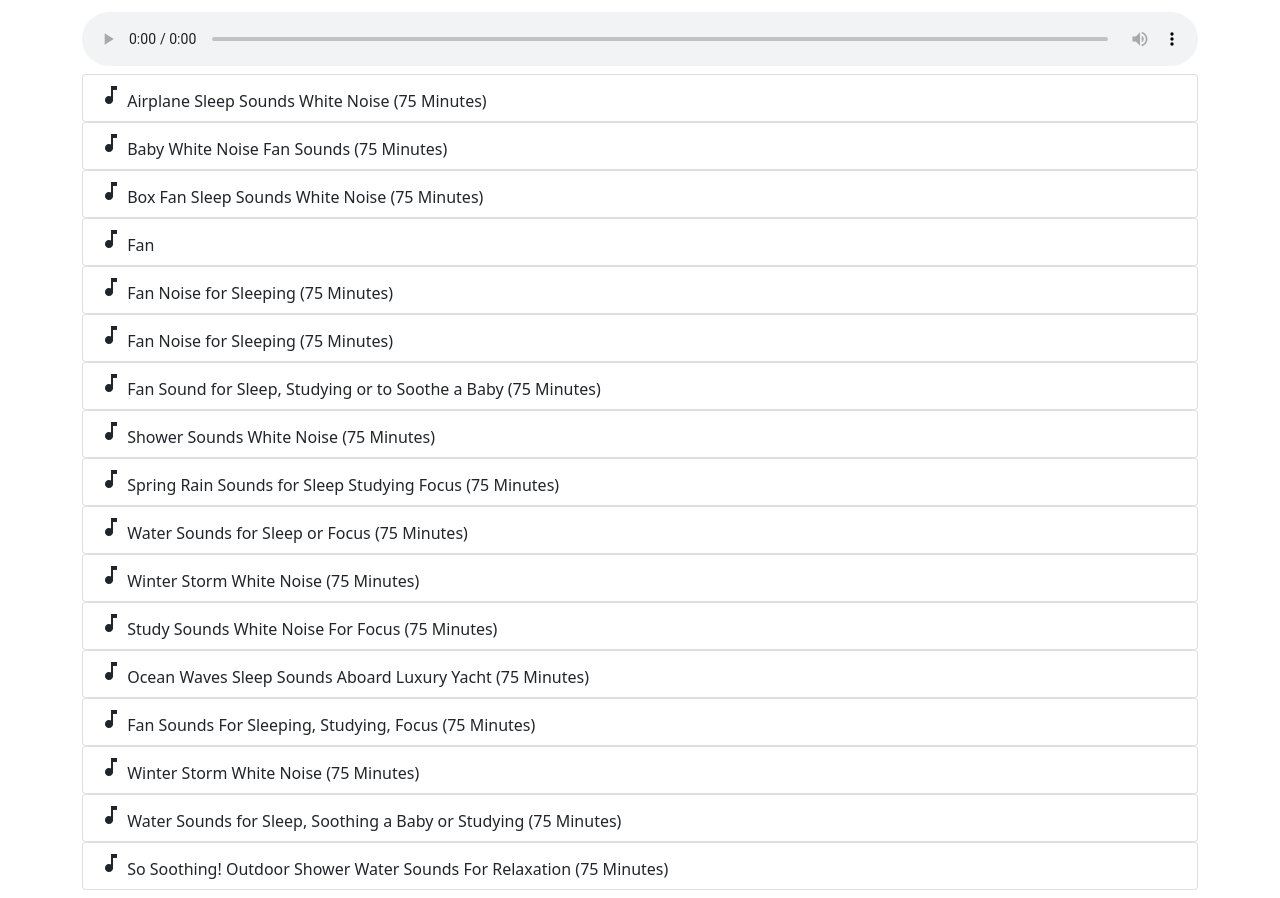
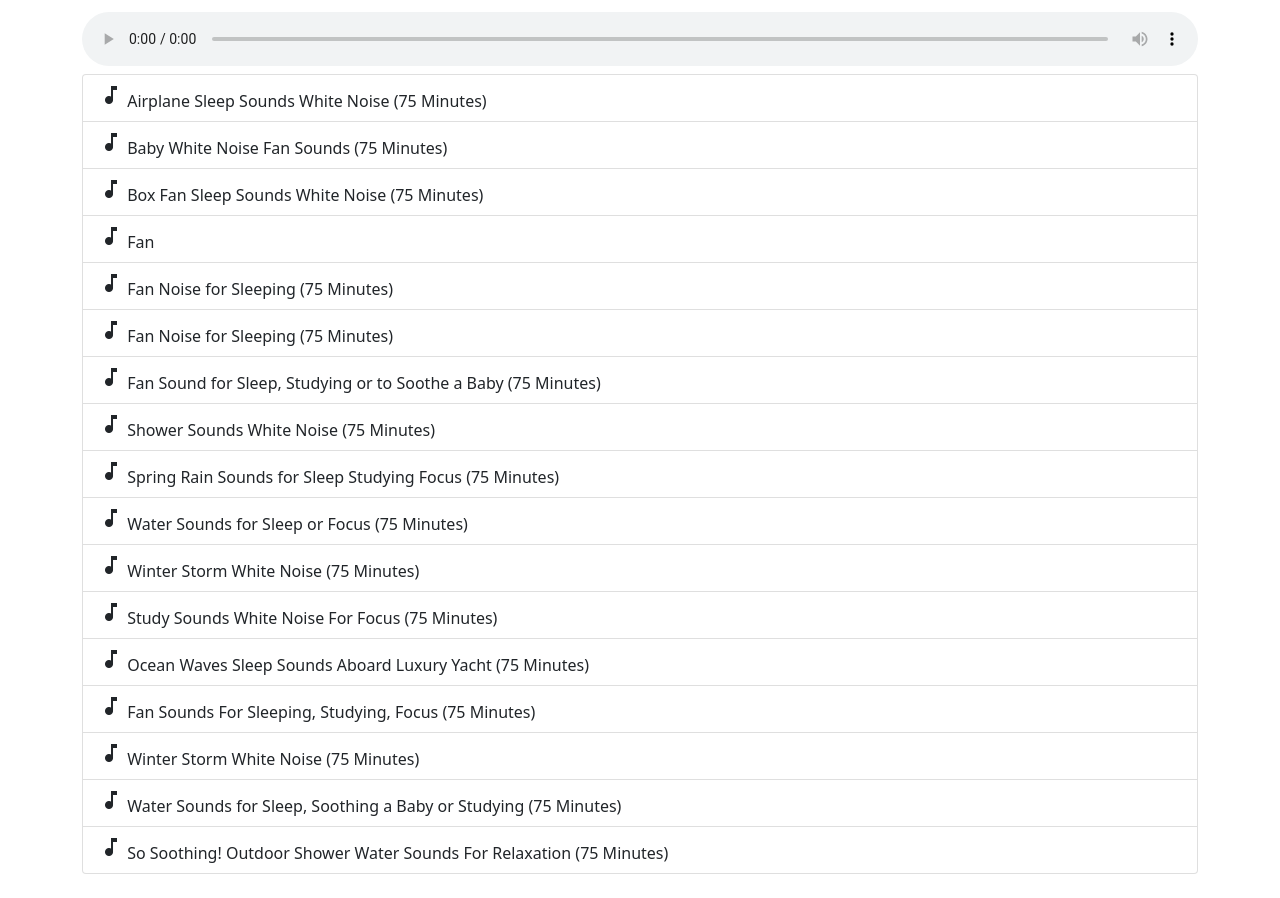
Before and after one commit to eyaadh/Evies-Sound-Machine, a plain HTML site: page index.html in a window 1280 px wide. Shown: the part 700-1598 px from the top of the page. Drawn offline with nearby package versions, Linux system fonts and the light colour scheme.

Commit message:
cosmetics

```diff
--- a/index.html
+++ b/index.html
@@ -33,98 +33,66 @@
                             <span class="material-icons">music_note</span>
                             Airplane Sleep Sounds White Noise (75 Minutes)
                         </button>
-                    </div>
-                    <div class="list-group">
                         <button type="button" class="list-group-item list-group-item-action" data-audio="assets/audio/Baby White Noise Fan Sounds (75 Minutes).mp3">
                             <span class="material-icons">music_note</span>
                             Baby White Noise Fan Sounds (75 Minutes)
                         </button>
-                    </div>
-                    <div class="list-group">
                         <button type="button" class="list-group-item list-group-item-action" data-audio="assets/audio/Box Fan Sleep Sounds White Noise (75 Minutes).mp3">
                             <span class="material-icons">music_note</span>
                             Box Fan Sleep Sounds White Noise (75 Minutes)
                         </button>
-                    </div>
-                    <div class="list-group">
                         <button type="button" class="list-group-item list-group-item-action" data-audio="assets/audio/Fan .mp3">
                             <span class="material-icons">music_note</span>
                             Fan
                         </button>
-                    </div>
-                    <div class="list-group">
                         <button type="button" class="list-group-item list-group-item-action" data-audio="assets/audio/Fan Noise for Sleeping (75 Minutes).mp3">
                             <span class="material-icons">music_note</span>
                             Fan Noise for Sleeping (75 Minutes)
                         </button>
-                    </div>
-                    <div class="list-group">
                         <button type="button" class="list-group-item list-group-item-action" data-audio="assets/audio/Fan Noise for Sleeping (75 Minutes).mp3">
                             <span class="material-icons">music_note</span>
                             Fan Noise for Sleeping (75 Minutes)
                         </button>
-                    </div>
-                    <div class="list-group">
                         <button type="button" class="list-group-item list-group-item-action" data-audio="assets/audio/Fan Sound for Sleep, Studying or to Soothe a Baby (75 Minutes).mp3">
                             <span class="material-icons">music_note</span>
                             Fan Sound for Sleep, Studying or to Soothe a Baby (75 Minutes)
                         </button>
-                    </div>
-                    <div class="list-group">
                         <button type="button" class="list-group-item list-group-item-action" data-audio="assets/audio/Shower Sounds White Noise (75 Minutes).mp3">
                             <span class="material-icons">music_note</span>
                             Shower Sounds White Noise (75 Minutes)
                         </button>
-                    </div>
-                    <div class="list-group">
                         <button type="button" class="list-group-item list-group-item-action" data-audio="assets/audio/Spring Rain Sounds for Sleep Studying Focus (75 Minutes).mp3">
                             <span class="material-icons">music_note</span>
                             Spring Rain Sounds for Sleep Studying Focus (75 Minutes)
                         </button>
-                    </div>
-                    <div class="list-group">
                         <button type="button" class="list-group-item list-group-item-action" data-audio="assets/audio/Water Sounds for Sleep or Focus (75 Minutes).mp3">
                             <span class="material-icons">music_note</span>
                             Water Sounds for Sleep or Focus (75 Minutes)
                         </button>
-                    </div>
-                    <div class="list-group">
                         <button type="button" class="list-group-item list-group-item-action" data-audio="assets/audio/Winter Storm White Noise (75 Minutes).mp3">
                             <span class="material-icons">music_note</span>
                             Winter Storm White Noise (75 Minutes)
                         </button>
-                    </div>
-                    <div class="list-group">
                         <button type="button" class="list-group-item list-group-item-action" data-audio="assets/audio/Study Sounds White Noise For Focus (75 Minutes).mp3">
                             <span class="material-icons">music_note</span>
                             Study Sounds White Noise For Focus (75 Minutes)
                         </button>
-                    </div>
-                    <div class="list-group">
                         <button type="button" class="list-group-item list-group-item-action" data-audio="assets/audio/Ocean Waves Sleep Sounds Aboard Luxury Yacht (75 Minutes).mp3">
                             <span class="material-icons">music_note</span>
                             Ocean Waves Sleep Sounds Aboard Luxury Yacht (75 Minutes)
                         </button>
-                    </div>
-                    <div class="list-group">
                         <button type="button" class="list-group-item list-group-item-action" data-audio="assets/audio/Fan Sounds For Sleeping, Studying, Focus (75 Minutes).mp3">
                             <span class="material-icons">music_note</span>
                             Fan Sounds For Sleeping, Studying, Focus (75 Minutes)
                         </button>
-                    </div>
-                    <div class="list-group">
                         <button type="button" class="list-group-item list-group-item-action" data-audio="assets/audio/Winter Storm White Noise (75 Minutes).mp3">
                             <span class="material-icons">music_note</span>
                             Winter Storm White Noise (75 Minutes)
                         </button>
-                    </div>
-                    <div class="list-group">
                         <button type="button" class="list-group-item list-group-item-action" data-audio="assets/audio/Water Sounds for Sleep, Soothing a Baby or Studying (75 Minutes)">
                             <span class="material-icons">music_note</span>
                             Water Sounds for Sleep, Soothing a Baby or Studying (75 Minutes)
                         </button>
-                    </div>
-                    <div class="list-group">
                         <button type="button" class="list-group-item list-group-item-action" data-audio="assets/audio/So Soothing! Outdoor Shower Water Sounds For Relaxation (75 Minutes).mp3">
                             <span class="material-icons">music_note</span>
                             So Soothing! Outdoor Shower Water Sounds For Relaxation (75 Minutes)
```
